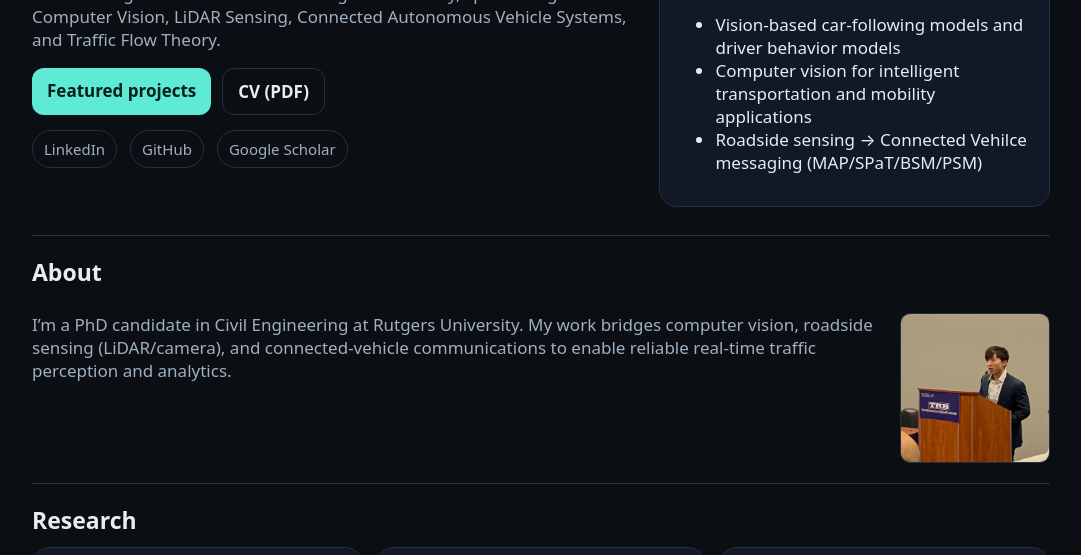
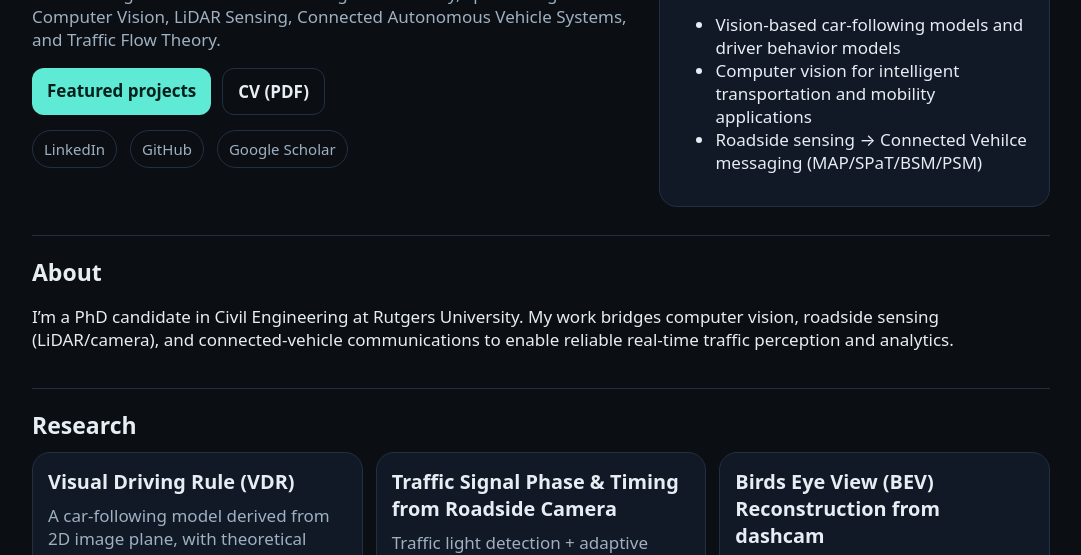
Before and after one commit to BowenGeng/BowenGeng.github.io, a plain HTML site: page index.html in a window 1280 px wide. Shown: the part 190-745 px from the top of the page, without its empty margins (99-1180 px from the left). Drawn offline with Linux system fonts and the light colour scheme.

Commit message:
Revert "Add small About section photo"
This reverts commit becc35b6fa848acbbc618be876ce12fcfb452505.

```diff
--- a/index.html
+++ b/index.html
@@ -63,9 +63,6 @@
         sensing (LiDAR/camera), and connected-vehicle communications to enable reliable real-time traffic perception
         and analytics.
       </p>
-      <figure class="about-photo">
-        <img src="assets/IMG_5316.JPG" alt="Bowen Geng presenting at the Transportation Research Board Annual Meeting">
-      </figure>
     </section>
 
     <section id="research" class="section">
--- a/style.css
+++ b/style.css
@@ -30,24 +30,6 @@ h1{font-size:48px;line-height:1.05;margin:0 0 11px}
 .section{padding:20px 0;border-top:1px solid var(--line)}
 .section h2{margin:0 0 11px;font-size:23px}
 
-#about{
-  display:grid;
-  grid-template-columns:minmax(0,1fr) 150px;
-  gap:14px;
-  align-items:start;
-}
-#about h2{grid-column:1/-1}
-#about p{margin:0;color:var(--muted)}
-.about-photo{margin:0}
-.about-photo img{
-  width:100%;
-  aspect-ratio:1 / 1;
-  object-fit:cover;
-  object-position:62% 43%;
-  display:block;
-  border:1px solid var(--line);
-  border-radius:10px;
-}
 .card{background:var(--panel);border:1px solid var(--line);border-radius:18px;padding:15px}
 .grid{display:grid;grid-template-columns:repeat(3,1fr);gap:13px}
 .card h3{margin:0 0 9px}
@@ -117,7 +99,6 @@ video.research-video{
 
 @media (max-width: 900px){
   .hero{grid-template-columns:1fr}
-  #about{grid-template-columns:1fr}
   .grid{grid-template-columns:1fr}
   h1{font-size:39px}
 }
```
Also changed, not shown: assets/IMG_5316.JPG (deleted).
